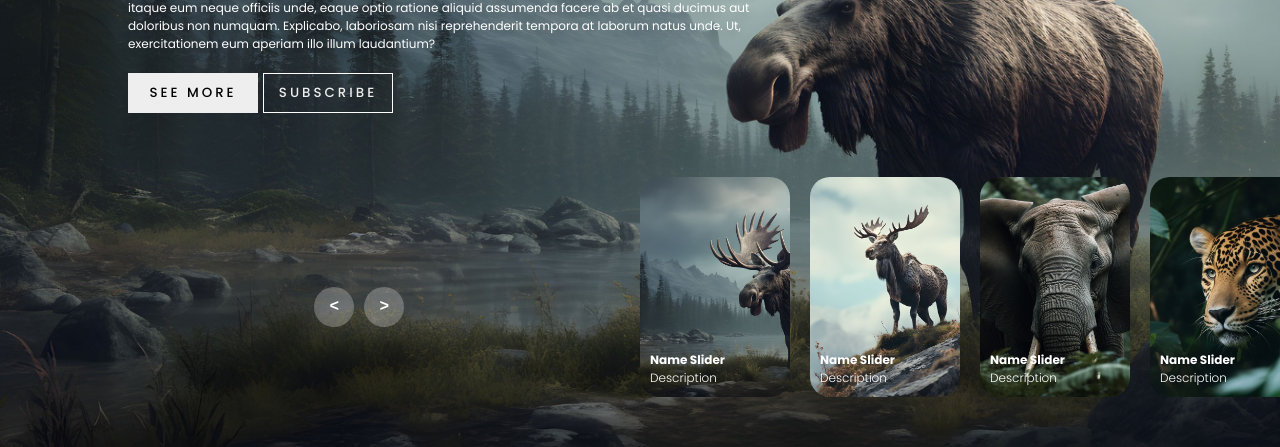
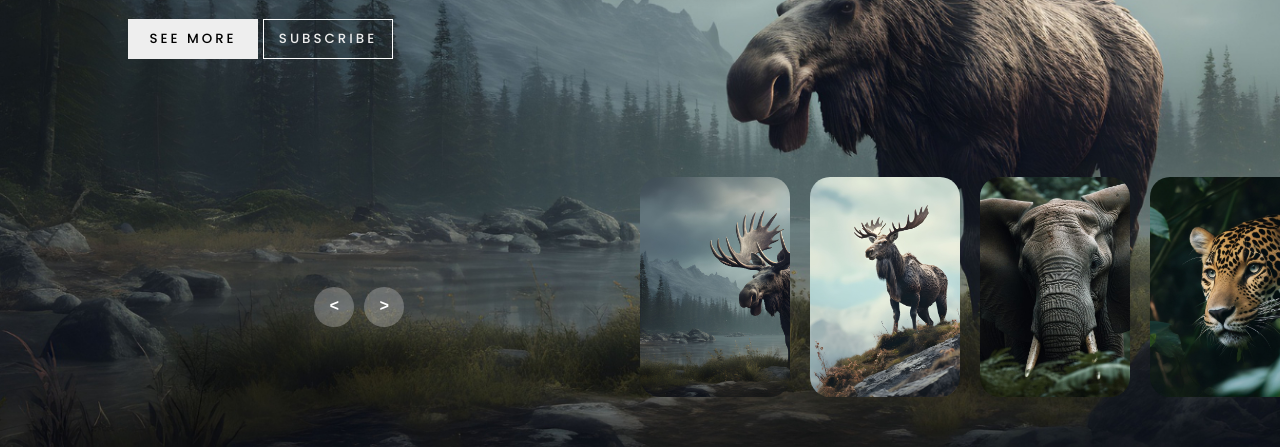
Before and after one commit to Smaduwantha/Simple_web_page, a plain HTML site: page index.html in a window 1280 px wide. Shown: the part 353-800 px from the top of the page. Drawn offline with Linux system fonts and the light colour scheme.

Commit message:
index.html

```diff
--- a/index.html
+++ b/index.html
@@ -3,31 +3,30 @@
 <head>
     <meta charset="UTF-8">
     <meta name="viewport" content="width=device-width, initial-scale=1.0">
-    <title>Document</title>
+    <title>Carousel Slider</title>
     <link rel="stylesheet" href="style.css">
 </head>
 <body>
     <header>
         <nav>
-            <a href="">Home</a>
-            <a href="">Contacts</a>
-            <a href="">Info</a>
+            <a href="#">Home</a>
+            <a href="#">Contacts</a>
+            <a href="#">Info</a>
         </nav>
     </header>
 
-    <!-- carousel -->
-    <div class="carousel">
-        <!-- list item -->
-        <div class="list">
+    <!-- Carousel -->
+    <div class="carousel" id="carousel">
+        <!-- List items -->
+        <div class="list" id="list">
             <div class="item">
-                <img src="image/img1.jpg">
+                <img src="image/img1.jpg" alt="Image 1">
                 <div class="content">
                     <div class="author">LUNDEV</div>
                     <div class="title">DESIGN SLIDER</div>
                     <div class="topic">ANIMAL</div>
                     <div class="des">
-                        <!-- lorem 50 -->
-                        Lorem ipsum dolor, sit amet consectetur adipisicing elit. Ut sequi, rem magnam nesciunt minima placeat, itaque eum neque officiis unde, eaque optio ratione aliquid assumenda facere ab et quasi ducimus aut doloribus non numquam. Explicabo, laboriosam nisi reprehenderit tempora at laborum natus unde. Ut, exercitationem eum aperiam illo illum laudantium?
+                        Lorem ipsum dolor sit amet consectetur adipisicing elit. Ut sequi, rem magnam nesciunt minima placeat.
                     </div>
                     <div class="buttons">
                         <button>SEE MORE</button>
@@ -36,13 +35,13 @@
                 </div>
             </div>
             <div class="item">
-                <img src="image/img2.jpg">
+                <img src="image/img2.jpg" alt="Image 2">
                 <div class="content">
                     <div class="author">LUNDEV</div>
                     <div class="title">DESIGN SLIDER</div>
                     <div class="topic">ANIMAL</div>
                     <div class="des">
-                        Lorem ipsum dolor, sit amet consectetur adipisicing elit. Ut sequi, rem magnam nesciunt minima placeat, itaque eum neque officiis unde, eaque optio ratione aliquid assumenda facere ab et quasi ducimus aut doloribus non numquam. Explicabo, laboriosam nisi reprehenderit tempora at laborum natus unde. Ut, exercitationem eum aperiam illo illum laudantium?
+                        Lorem ipsum dolor sit amet consectetur adipisicing elit. Ut sequi, rem magnam nesciunt minima placeat.
                     </div>
                     <div class="buttons">
                         <button>SEE MORE</button>
@@ -51,13 +50,13 @@
                 </div>
             </div>
             <div class="item">
-                <img src="image/img3.jpg">
+                <img src="image/img3.jpg" alt="Image 3">
                 <div class="content">
                     <div class="author">LUNDEV</div>
                     <div class="title">DESIGN SLIDER</div>
                     <div class="topic">ANIMAL</div>
                     <div class="des">
-                        Lorem ipsum dolor, sit amet consectetur adipisicing elit. Ut sequi, rem magnam nesciunt minima placeat, itaque eum neque officiis unde, eaque optio ratione aliquid assumenda facere ab et quasi ducimus aut doloribus non numquam. Explicabo, laboriosam nisi reprehenderit tempora at laborum natus unde. Ut, exercitationem eum aperiam illo illum laudantium?
+                        Lorem ipsum dolor sit amet consectetur adipisicing elit. Ut sequi, rem magnam nesciunt minima placeat.
                     </div>
                     <div class="buttons">
                         <button>SEE MORE</button>
@@ -66,13 +65,13 @@
                 </div>
             </div>
             <div class="item">
-                <img src="image/img4.jpg">
+                <img src="image/img4.jpg" alt="Image 4">
                 <div class="content">
                     <div class="author">LUNDEV</div>
                     <div class="title">DESIGN SLIDER</div>
                     <div class="topic">ANIMAL</div>
                     <div class="des">
-                        Lorem ipsum dolor, sit amet consectetur adipisicing elit. Ut sequi, rem magnam nesciunt minima placeat, itaque eum neque officiis unde, eaque optio ratione aliquid assumenda facere ab et quasi ducimus aut doloribus non numquam. Explicabo, laboriosam nisi reprehenderit tempora at laborum natus unde. Ut, exercitationem eum aperiam illo illum laudantium?
+                        Lorem ipsum dolor sit amet consectetur adipisicing elit. Ut sequi, rem magnam nesciunt minima placeat.
                     </div>
                     <div class="buttons">
                         <button>SEE MORE</button>
@@ -81,60 +80,22 @@
                 </div>
             </div>
         </div>
-        <!-- list thumbnail -->
-        <div class="thumbnail">
-            <div class="item">
-                <img src="image/img1.jpg">
-                <div class="content">
-                    <div class="title">
-                        Name Slider
-                    </div>
-                    <div class="description">
-                        Description
-                    </div>
-                </div>
-            </div>
-            <div class="item">
-                <img src="image/img2.jpg">
-                <div class="content">
-                    <div class="title">
-                        Name Slider
-                    </div>
-                    <div class="description">
-                        Description
-                    </div>
-                </div>
-            </div>
-            <div class="item">
-                <img src="image/img3.jpg">
-                <div class="content">
-                    <div class="title">
-                        Name Slider
-                    </div>
-                    <div class="description">
-                        Description
-                    </div>
-                </div>
-            </div>
-            <div class="item">
-                <img src="image/img4.jpg">
-                <div class="content">
-                    <div class="title">
-                        Name Slider
-                    </div>
-                    <div class="description">
-                        Description
-                    </div>
-                </div>
-            </div>
+
+        <!-- Thumbnails -->
+        <div class="thumbnail" id="thumbnail">
+            <div class="item"><img src="image/img1.jpg" alt="Thumbnail 1"></div>
+            <div class="item"><img src="image/img2.jpg" alt="Thumbnail 2"></div>
+            <div class="item"><img src="image/img3.jpg" alt="Thumbnail 3"></div>
+            <div class="item"><img src="image/img4.jpg" alt="Thumbnail 4"></div>
         </div>
-        <!-- next prev -->
 
+        <!-- Navigation Buttons -->
         <div class="arrows">
             <button id="prev"><</button>
             <button id="next">></button>
         </div>
-        <!-- time running -->
+
+        <!-- Progress Bar -->
         <div class="time"></div>
     </div>
 
```
